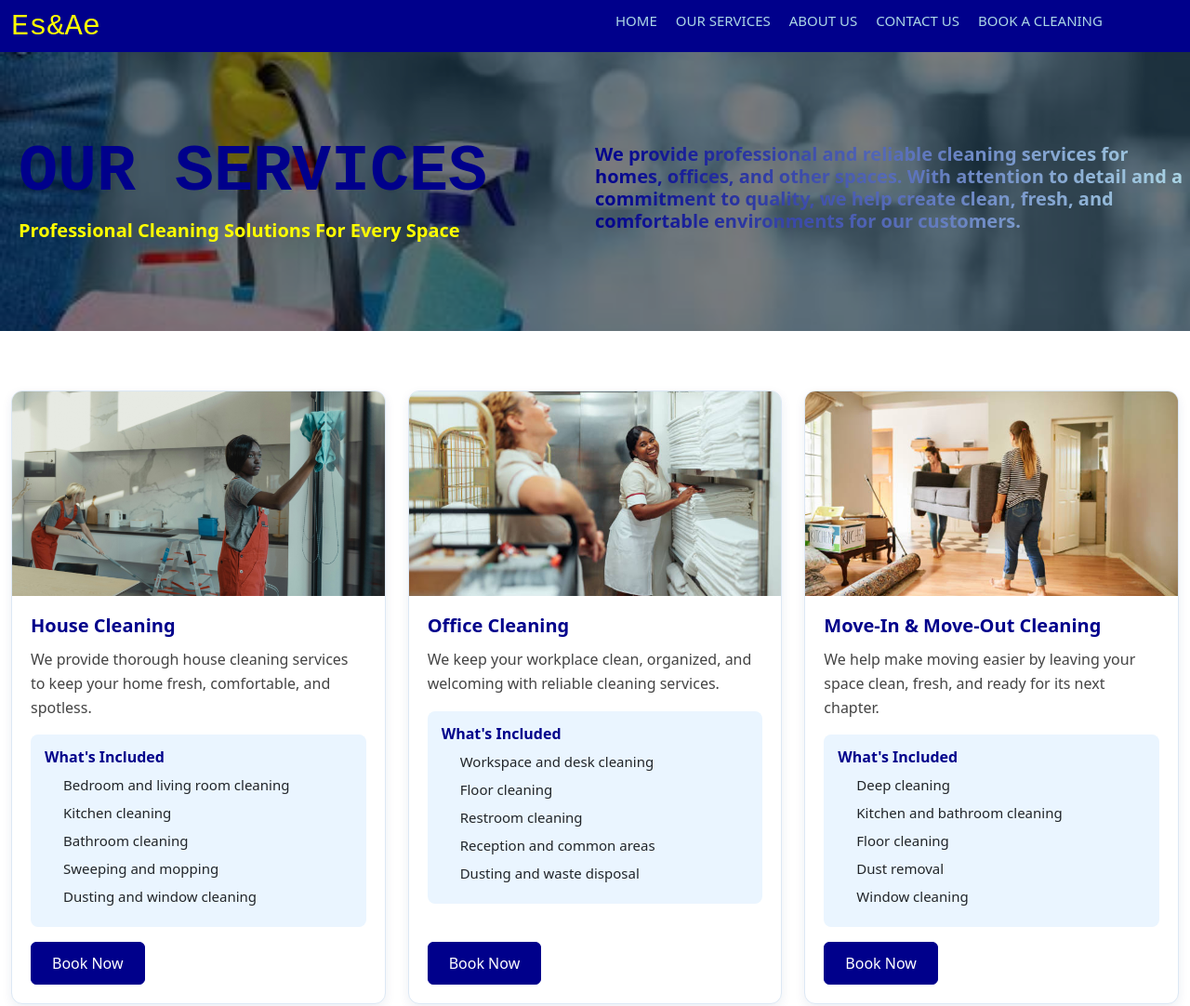
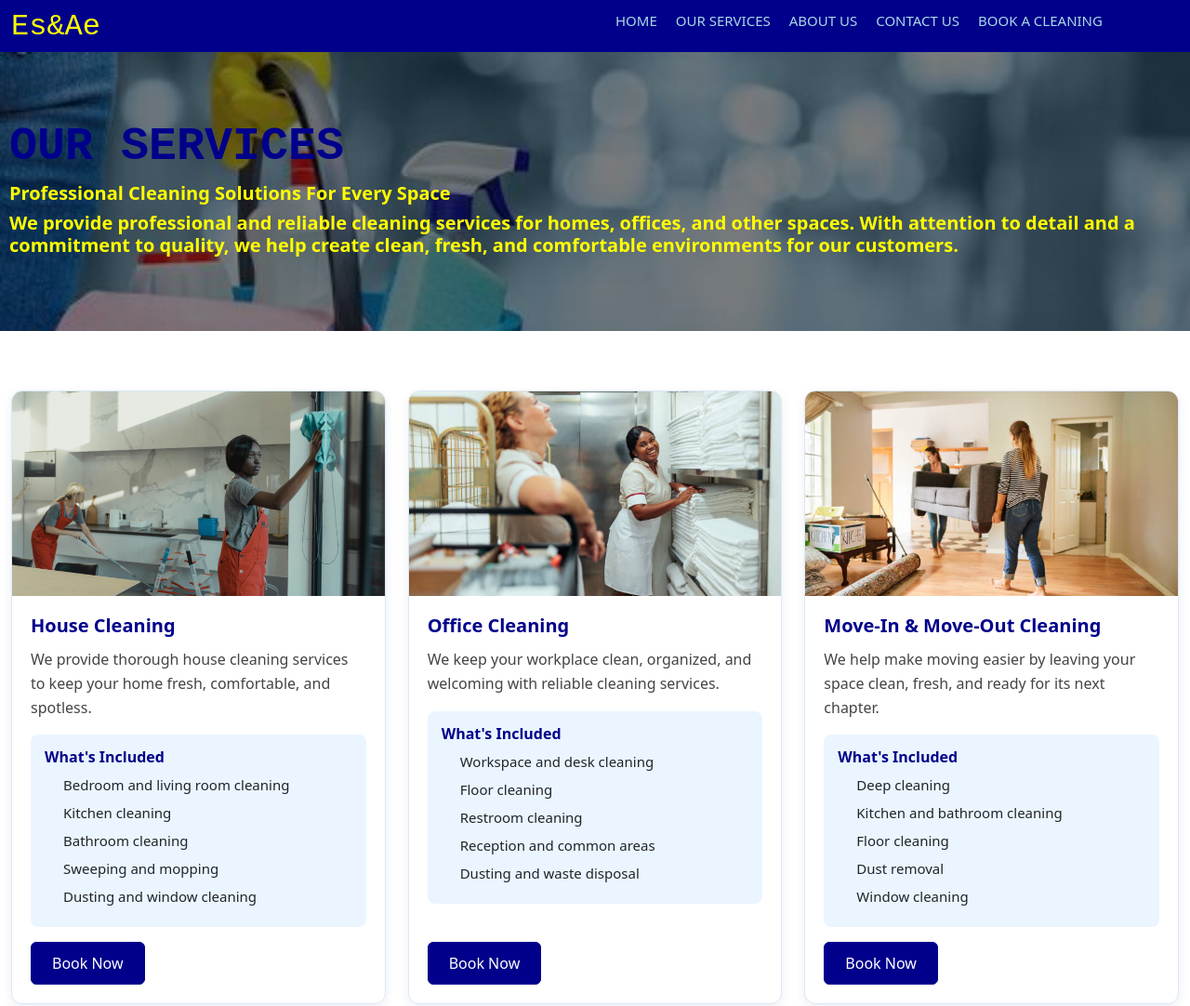
Before and after one commit to moyosolacode/minipro_moyosola, a plain HTML site: page services.html in a window 1280 px wide. Shown: the top 1082 px of the page at 93% size. Drawn offline with Linux system fonts and the light colour scheme.

Commit message:
improved the services page

```diff
--- a/services.html
+++ b/services.html
@@ -53,25 +53,16 @@
 			justify-content: space-around;
 		}
 		.overlay .overlay-text1{
-			padding-left: 20px;
+			padding-left: 10px;
 		}
 		.overlay .overlay-text1 h4{
 			color: darkblue;
 			font-family: 'Courier New', Courier, monospace;
-			font-size: 70px;
+			font-size: 50px;
 			font-weight: 700;
 		}
 		.overlay .overlay-text1 h6 {
 			color:yellow;
-			font-size: 20px;
-			font-weight: 700;
-		}
-		.overlay .overlay-text2 h6{
-			background: linear-gradient(to right, darkblue, lightblue);
-  			-webkit-background-clip: text;
-  			-webkit-text-fill-color: transparent;
- 			background-clip: text;
-  			color: transparent;
 			font-size: 20px;
 			font-weight: 700;
 		}
@@ -85,8 +76,7 @@
 			border-radius: 12px;
 			overflow: hidden;
 			box-shadow: 0 4px 12px rgba(8, 47, 112, 0.08);
-			transition: transform 0.3s ease,
-						box-shadow 0.3s ease;
+			transition: transform 0.3s ease, box-shadow 0.3s ease;
 		}
 
 		.service-card:hover {
@@ -242,14 +232,12 @@
 			</div>
 		</div>
         <div class="row">
-			<div class="col-md-12 background">
+			<div class="col-md-12 background w-100">
 				<div class="col-md-12 overlay">
-					<div class="col-md-6 overlay-text1">
+					<div class="col-md-12 overlay-text1">
 						<h4>OUR SERVICES</h4>
 						<h6>Professional Cleaning Solutions For Every Space </h6>
-					</div>
-					<div class="col-md-6 overlay-text2">
-						<h6>
+						<h6 class="overlay-texti">
 							We provide professional and reliable cleaning services for homes,
 							offices, and other spaces. With attention to detail and a commitment
 							to quality, we help create clean, fresh, and comfortable environments for our customers.
```
